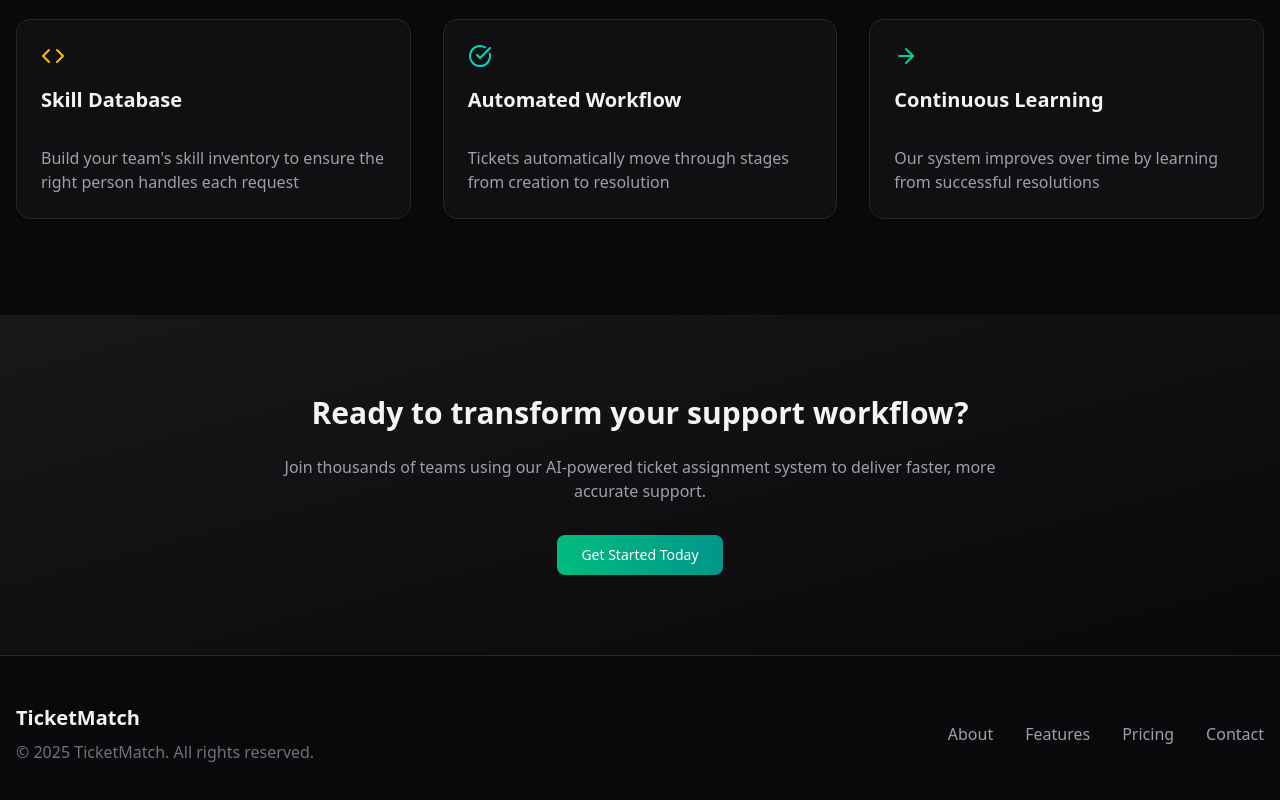
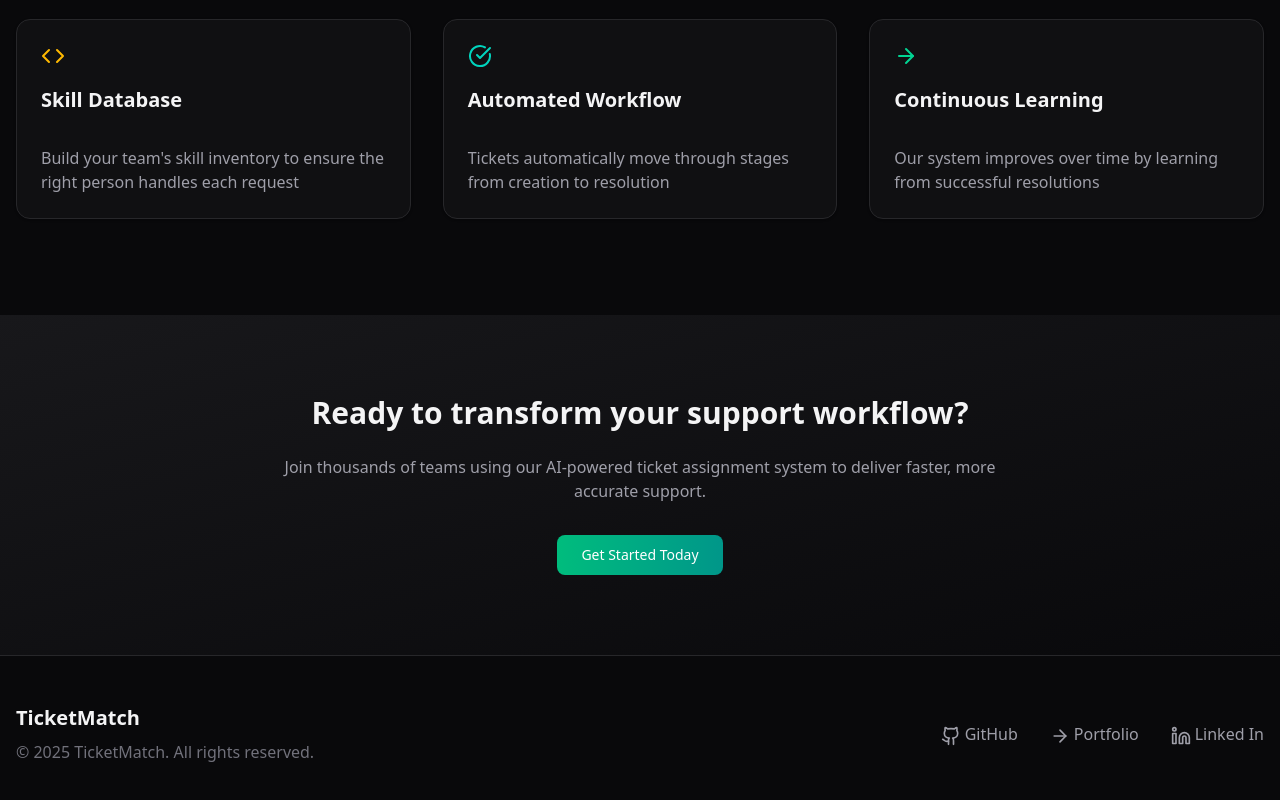
Before and after one commit to talhabilal-dev/tickmate-frontend, a Next.js app: page / in a window 1280 px wide. Shown: the part 1657-2457 px from the top of the page. Built offline with nearby package versions, Linux system fonts and the light colour scheme.

Commit message:
feat: enhance README for clarity and add external links; improve apiFetch error handling

```diff
--- a/src/app/page.tsx
+++ b/src/app/page.tsx
@@ -10,6 +10,9 @@ import {
   Ticket,
   Users,
   Zap,
+  Github,
+  Linkedin,
+  ArrowRight as ArrowRightIcon,
 } from "lucide-react";
 import Link from "next/link";
 import TicketFlow from "@/components/ticket-flow";
@@ -206,28 +209,29 @@ export default function HomePage() {
             </div>
             <div className="flex gap-8">
               <Link
-                href="/about"
+                href="https://github.com/talhabilal-dev/tickmate-frontend"
+                target="_blank"
                 className="text-zinc-400 hover:text-white transition-colors"
               >
-                About
+                <Github className="inline h-5 w-5 mr-1" />
+                GitHub
               </Link>
               <Link
-                href="/features"
+                href="https://talhabilal.dev"
+                target="_blank"
                 className="text-zinc-400 hover:text-white transition-colors"
               >
-                Features
+                <ArrowRightIcon className="inline h-5 w-5 mr-1" />
+                Portfolio
               </Link>
               <Link
-                href="/pricing"
+                href="https://www.linkedin.com/in/talhabilal-dev/"
+                target="_blank"
                 className="text-zinc-400 hover:text-white transition-colors"
               >
-                Pricing
-              </Link>
-              <Link
-                href="/contact"
-                className="text-zinc-400 hover:text-white transition-colors"
-              >
-                Contact
+                <Linkedin className="inline h-5 w-5 mr-1" />
+
+                Linked In
               </Link>
             </div>
           </div>
--- a/src/lib/api.ts
+++ b/src/lib/api.ts
@@ -3,27 +3,25 @@ const BASE_URL = process.env.NEXT_PUBLIC_API_URL;
 export async function apiFetch(
   path: string,
   options: RequestInit = {},
-  credentials: RequestCredentials = "include"
+  credentials: RequestCredentials = "include" // include by default
 ) {
   const res = await fetch(`${BASE_URL}${path}`, {
     ...options,
     credentials,
     headers: {
+      ...(options.headers || {}),
       "Content-Type": "application/json",
-      ...(options.headers || {}),
     },
   });
 
-  const contentType = res.headers.get("Content-Type");
+  const contentType = res.headers.get("Content-Type") ?? "";
 
-  // Try to parse JSON only if the response looks like JSON
-  const data = contentType?.includes("application/json")
+  const data = contentType.includes("application/json")
     ? await res.json()
     : null;
 
   if (!res.ok) {
-    // Throw error with response data
-    throw new Error(data?.error || "Something went wrong");
+    throw new Error(data?.error || res.statusText || "Something went wrong");
   }
 
   return data;
```
Also changed, not shown: 1 other file (tests, documents, lock files or other folders).
